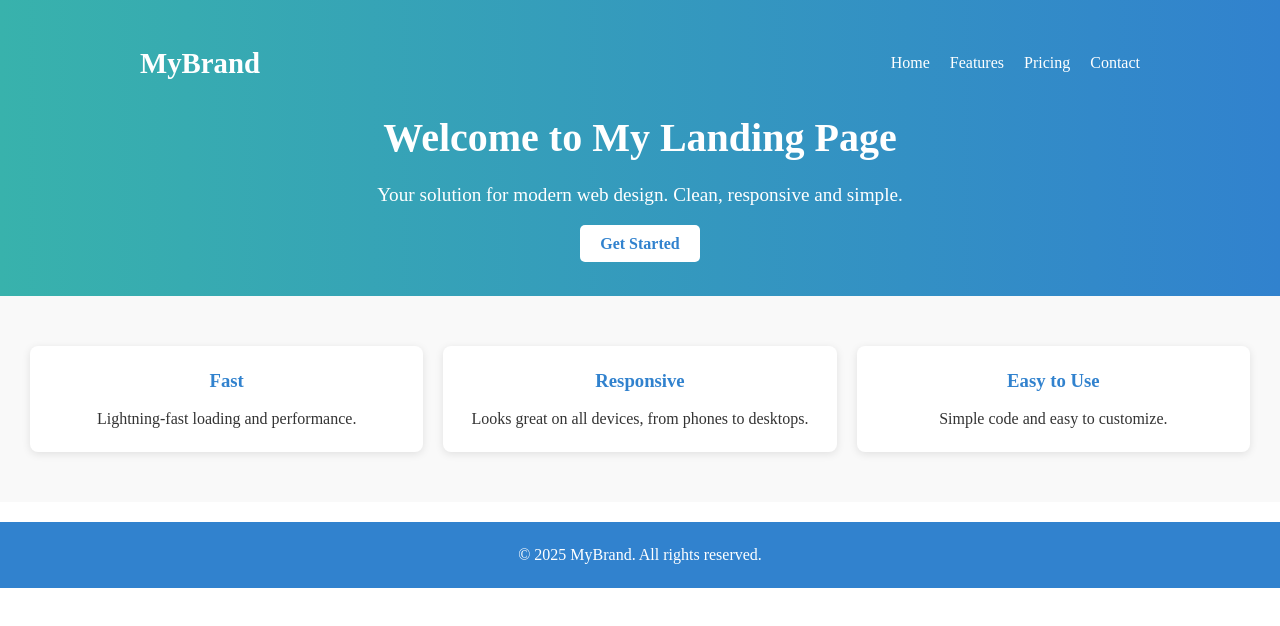
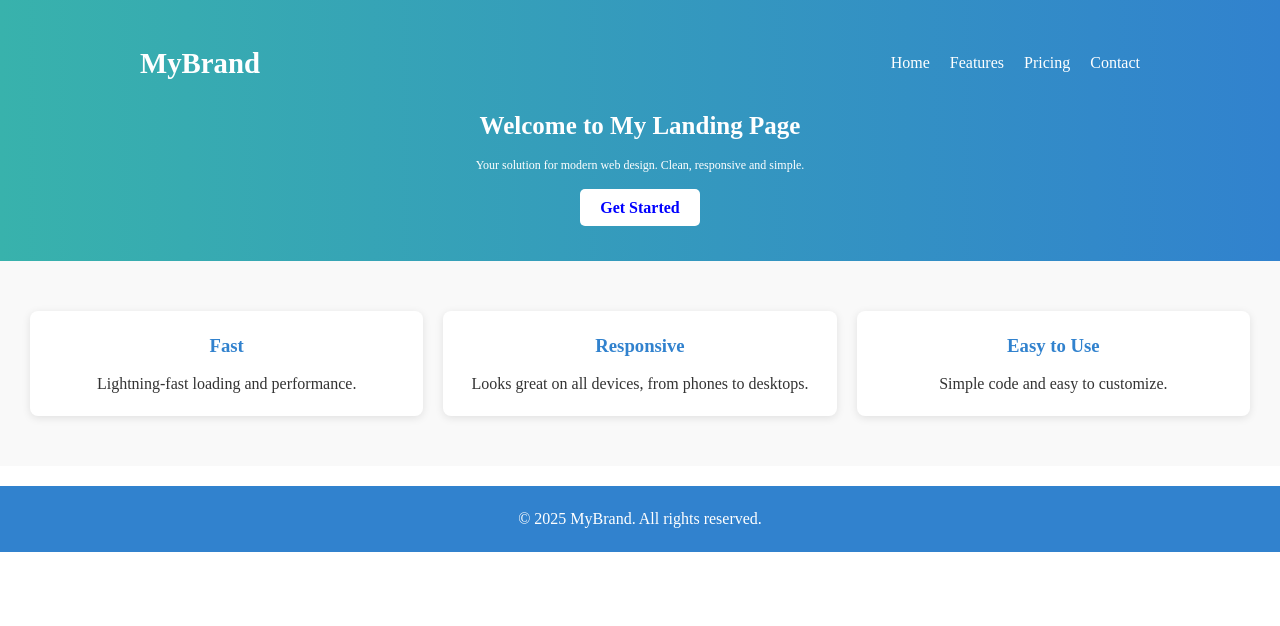
Before and after one commit to JO-GIT2003/landingpage1, a plain HTML site: page index.html in a window 1280 px wide. Drawn offline with Linux system fonts and the light colour scheme.

Commit message:
Add files via upload

```diff
--- a/index.html
+++ b/index.html
@@ -19,7 +19,7 @@ body {
 }
 
 
-.hero {
+.head {
   background: linear-gradient(to right, #38b2ac, #3182ce);
   color: white;
   padding: 40px 20px;
@@ -52,32 +52,30 @@ body {
   font-weight: 500;
 }
 
-.hero-content h2 {
-  font-size: 2.5rem;
+.head-content h2 {
+  font-size: 25px;
   margin-bottom: 10px;
 }
 
-.hero-content p {
-  font-size: 1.2rem;
+.head-content p {
+  font-size: 12px;
   margin-bottom: 20px;
 }
 
 .btn {
   background-color: white;
-  color: #3182ce;
+  color: blue;
   padding: 10px 20px;
   border-radius: 5px;
   text-decoration: none;
   font-weight: bold;
-  transition: background 0.3s;
-}
 
-.btn:hover {
-  background-color: #e2e8f0;
 }
 
 
-.features {
+
+
+.section1 {
   display: flex;
   justify-content: space-around;
   padding: 40px 20px;
@@ -85,7 +83,7 @@ body {
   background-color: #f9f9f9;
 }
 
-.feature {
+.box {
   flex: 1 1 250px;
   margin: 10px;
   padding: 20px;
@@ -95,7 +93,7 @@ body {
   text-align: center;
 }
 
-.feature h3 {
+.box h3 {
   margin-bottom: 10px;
   color: #3182ce;
 }
@@ -113,7 +111,7 @@ footer {
 </head>
 <body>
 
-  <header class="hero">
+  <header class="head">
     <nav class="navbar">
       <h1 class="logo">MyBrand</h1>
       <ul class="nav-links">
@@ -124,23 +122,23 @@ footer {
       </ul>
     </nav>
 
-    <div class="hero-content">
+    <div class="head-content">
       <h2>Welcome to My Landing Page</h2>
       <p>Your solution for modern web design. Clean, responsive and simple.</p>
       <a href="" class="btn">Get Started</a>
     </div>
   </header>
 
-  <section class="features">
-    <div class="feature">
+  <section class="section1">
+    <div class="box">
       <h3>Fast</h3>
       <p>Lightning-fast loading and performance.</p>
     </div>
-    <div class="feature">
+    <div class="box">
       <h3>Responsive</h3>
       <p>Looks great on all devices, from phones to desktops.</p>
     </div>
-    <div class="feature">
+    <div class="box">
       <h3>Easy to Use</h3>
       <p>Simple code and easy to customize.</p>
     </div>
```
